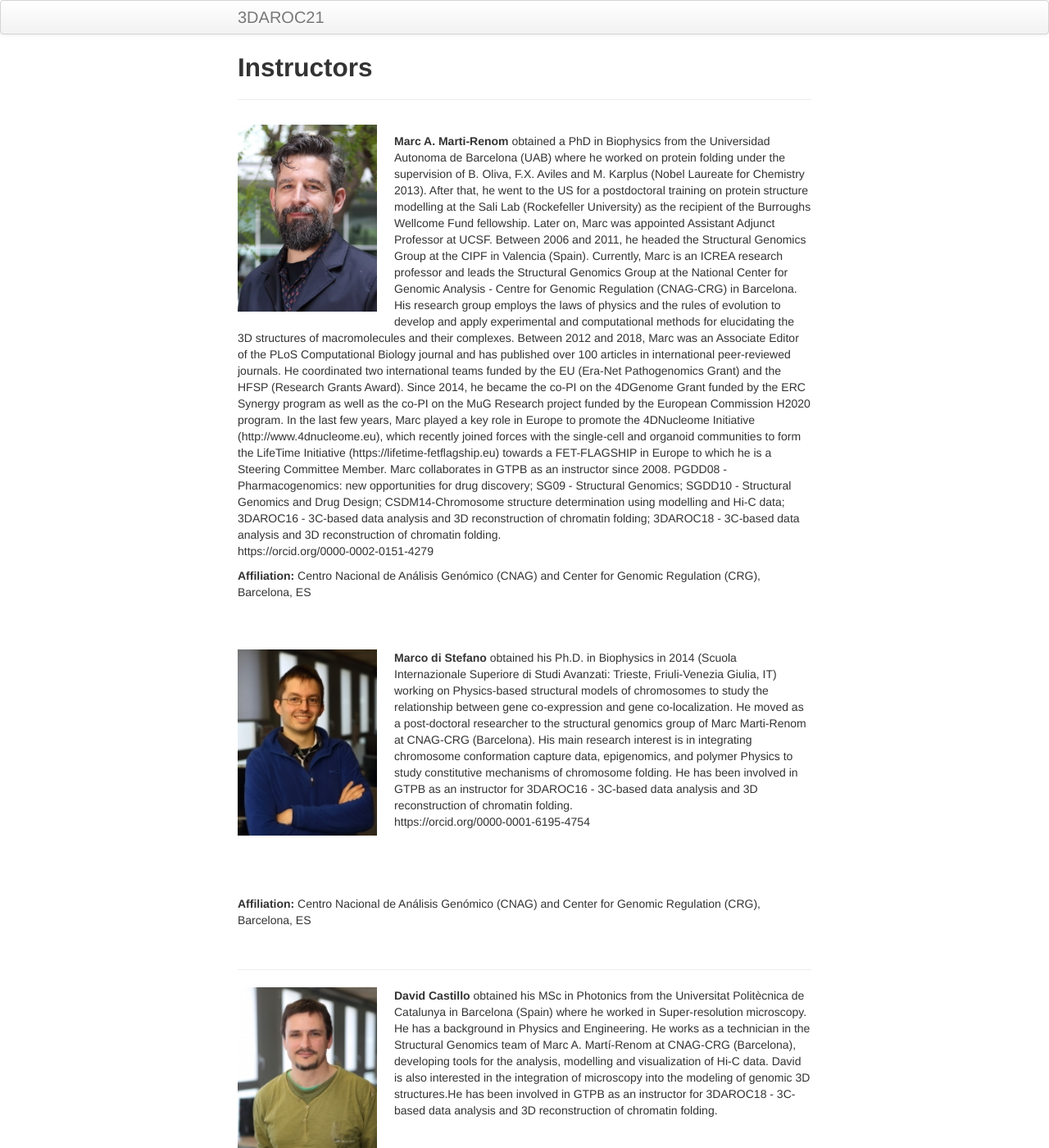
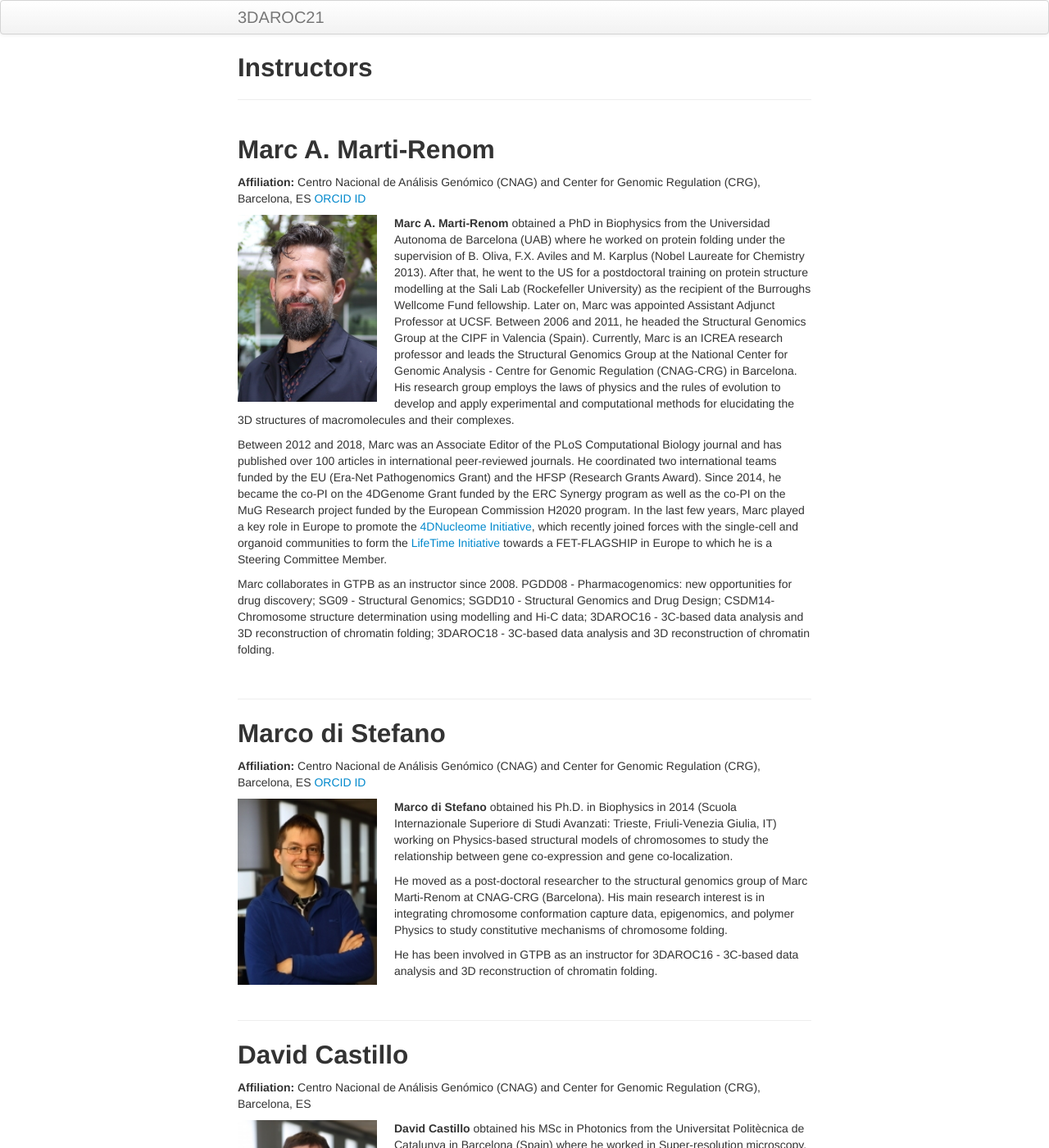
Before and after one commit to GTPB/3DAROC21, a Jekyll site: the page built from pages/instructors.md, in a window 1280 px wide and 1400 px high. Shown: the whole window at 82% size. Built offline with Jekyll 4.4.1, drawn with Linux system fonts in a browser that asks for light colours; some of the changed text lies outside the part shown.

Commit message:
Old instructor's pics  removed, instructors and index md files updated.

```diff
--- a/pages/instructors.md
+++ b/pages/instructors.md
@@ -11,48 +11,51 @@ schemadotorg:
       name: "3DAROC20 - 3C-based data analysis and 3D reconstruction of chromatin folding"
 ---
 
+## Marc A. Marti-Renom
+**Affiliation:** Centro Nacional de Análisis Genómico (CNAG) and Center for Genomic Regulation (CRG), Barcelona, ES
+[ORCID ID](https://orcid.org/0000-0002-0151-4279)
 
 <img src="./images/instructors/Marc_Marti-Renom.jpeg" width="170px" align="left" style="margin-right: 3%; margin-bottom: 0.3em;">
 
 **Marc A. Marti-Renom** obtained a PhD in Biophysics from the Universidad Autonoma de Barcelona (UAB) where he worked on protein folding under the supervision of B. Oliva, F.X. Aviles and M. Karplus (Nobel Laureate for Chemistry 2013). After that, he went to the US for a postdoctoral training on protein structure modelling at the Sali Lab (Rockefeller University) as the recipient of the Burroughs Wellcome Fund fellowship. Later on, Marc was appointed Assistant Adjunct Professor at UCSF. Between 2006 and 2011, he headed the Structural Genomics Group at the CIPF in Valencia (Spain). Currently, Marc is an ICREA research professor and leads the Structural Genomics Group at the National Center for Genomic Analysis - Centre for Genomic Regulation (CNAG-CRG) in Barcelona. His research group employs the laws of physics and the rules of evolution to develop and apply experimental and computational methods for elucidating the 3D structures of macromolecules and their complexes.
-Between 2012 and 2018, Marc was an Associate Editor of the PLoS Computational Biology journal and has published over 100 articles in international peer-reviewed journals. He coordinated two international teams funded by the EU (Era-Net Pathogenomics Grant) and the HFSP (Research Grants Award). Since 2014, he became the co-PI on the 4DGenome Grant funded by the ERC Synergy program as well as the co-PI on the MuG Research project funded by the European Commission H2020 program. In the last few years, Marc played a key role in Europe to promote the 4DNucleome Initiative (http://www.4dnucleome.eu), which recently joined forces with the single-cell and organoid communities to form the LifeTime Initiative (https://lifetime-fetflagship.eu) towards a FET-FLAGSHIP in Europe to which he is a Steering Committee Member. Marc collaborates in GTPB as an instructor since 2008. PGDD08 - Pharmacogenomics: new opportunities for drug discovery; SG09 - Structural Genomics; SGDD10 - Structural Genomics and Drug Design; CSDM14-Chromosome structure determination using modelling and Hi-C data; 3DAROC16 -
+
+Between 2012 and 2018, Marc was an Associate Editor of the PLoS Computational Biology journal and has published over 100 articles in international peer-reviewed journals. He coordinated two international teams funded by the EU (Era-Net Pathogenomics Grant) and the HFSP (Research Grants Award). Since 2014, he became the co-PI on the 4DGenome Grant funded by the ERC Synergy program as well as the co-PI on the MuG Research project funded by the European Commission H2020 program. In the last few years, Marc played a key role in Europe to promote the [4DNucleome Initiative](http://www.4dnucleome.eu), which recently joined forces with the single-cell and organoid communities to form the [LifeTime Initiative](https://lifetime-fetflagship.eu) towards a FET-FLAGSHIP in Europe to which he is a Steering Committee Member.
+
+Marc collaborates in GTPB as an instructor since 2008. PGDD08 - Pharmacogenomics: new opportunities for drug discovery; SG09 - Structural Genomics; SGDD10 - Structural Genomics and Drug Design; CSDM14-Chromosome structure determination using modelling and Hi-C data; 3DAROC16 -
 3C-based data analysis and 3D reconstruction of chromatin folding; 3DAROC18 - 3C-based data analysis and 3D reconstruction of chromatin folding.
-<br>
-https://orcid.org/0000-0002-0151-4279
-<br>
-
-**Affiliation:** Centro Nacional de Análisis Genómico (CNAG) and Center for Genomic Regulation (CRG), Barcelona, ES
 
  <br/>
+
 ---
 
-
+## Marco di Stefano
+**Affiliation:** Centro Nacional de Análisis Genómico (CNAG) and Center for Genomic Regulation (CRG), Barcelona, ES
+[ORCID ID](https://orcid.org/0000-0001-6195-4754)
 
 <img src="./images/instructors/Marco_di_Stefano.jpg" height="220px" width="170px" align="left" style="margin-right: 3%; margin-bottom: 0.3em;">
 
-**Marco di Stefano** obtained his Ph.D. in Biophysics in 2014 (Scuola Internazionale Superiore di Studi Avanzati: Trieste, Friuli-Venezia Giulia, IT) working on Physics-based structural models of chromosomes to study the relationship between gene co-expression and gene co-localization. He moved as a post-doctoral researcher to the structural genomics group of Marc Marti-Renom at CNAG-CRG (Barcelona). His main research interest is in integrating chromosome conformation capture data, epigenomics, and polymer Physics to study constitutive mechanisms of chromosome folding. He has been involved in GTPB as an instructor for 3DAROC16 - 3C-based data analysis and 3D reconstruction of chromatin folding.<br>
-https://orcid.org/0000-0001-6195-4754
+**Marco di Stefano** obtained his Ph.D. in Biophysics in 2014 (Scuola Internazionale Superiore di Studi Avanzati: Trieste, Friuli-Venezia Giulia, IT) working on Physics-based structural models of chromosomes to study the relationship between gene co-expression and gene co-localization.
 
-<br><br><br>
+He moved as a post-doctoral researcher to the structural genomics group of Marc Marti-Renom at CNAG-CRG (Barcelona). His main research interest is in integrating chromosome conformation capture data, epigenomics, and polymer Physics to study constitutive mechanisms of chromosome folding.
 
-**Affiliation:** Centro Nacional de Análisis Genómico (CNAG) and Center for Genomic Regulation (CRG), Barcelona, ES
+He has been involved in GTPB as an instructor for 3DAROC16 - 3C-based data analysis and 3D reconstruction of chromatin folding.
 
 <br/>
 
 ---
 
-
+## David Castillo
+**Affiliation:** Centro Nacional de Análisis Genómico (CNAG) and Center for Genomic Regulation (CRG), Barcelona, ES
 
 <img src="./images/instructors/David_Castillo.JPG" width="170px" align="left" style="margin-right: 3%; margin-bottom: 0.3em;">
 
-**David Castillo**  obtained his MSc in Photonics from the Universitat Politècnica de Catalunya in Barcelona (Spain) where he worked in Super-resolution microscopy. He has a background in Physics and Engineering. He works as a technician in the Structural Genomics team of Marc A. Martí-Renom at CNAG-CRG (Barcelona), developing tools for the analysis, modelling and visualization of Hi-C data. David is also interested in the integration of microscopy into the modeling of genomic 3D structures.He has been involved in GTPB as an instructor for 3DAROC18 - 3C-based data analysis and 3D reconstruction of chromatin folding.
+**David Castillo**  obtained his MSc in Photonics from the Universitat Politècnica de Catalunya in Barcelona (Spain) where he worked in Super-resolution microscopy. He has a background in Physics and Engineering.
 
-<br><br><br>
+He works as a technician in the Structural Genomics team of Marc A. Martí-Renom at CNAG-CRG (Barcelona), developing tools for the analysis, modelling and visualization of Hi-C data.
 
- **Affiliation:** Centro Nacional de Análisis Genómico (CNAG) and Center for Genomic Regulation (CRG), Barcelona, ES
+David is also interested in the integration of microscopy into the modeling of genomic 3D structures.He has been involved in GTPB as an instructor for 3DAROC18 - 3C-based data analysis and 3D reconstruction of chromatin folding.
 
 <br/>
-
 
 ### Back
 
```
Also changed, not shown: index.md (+4 -4 lines), pages/MDS_photo.jpg (deleted), pages/images/instructors/Marco_Stefano.jpeg (deleted).
